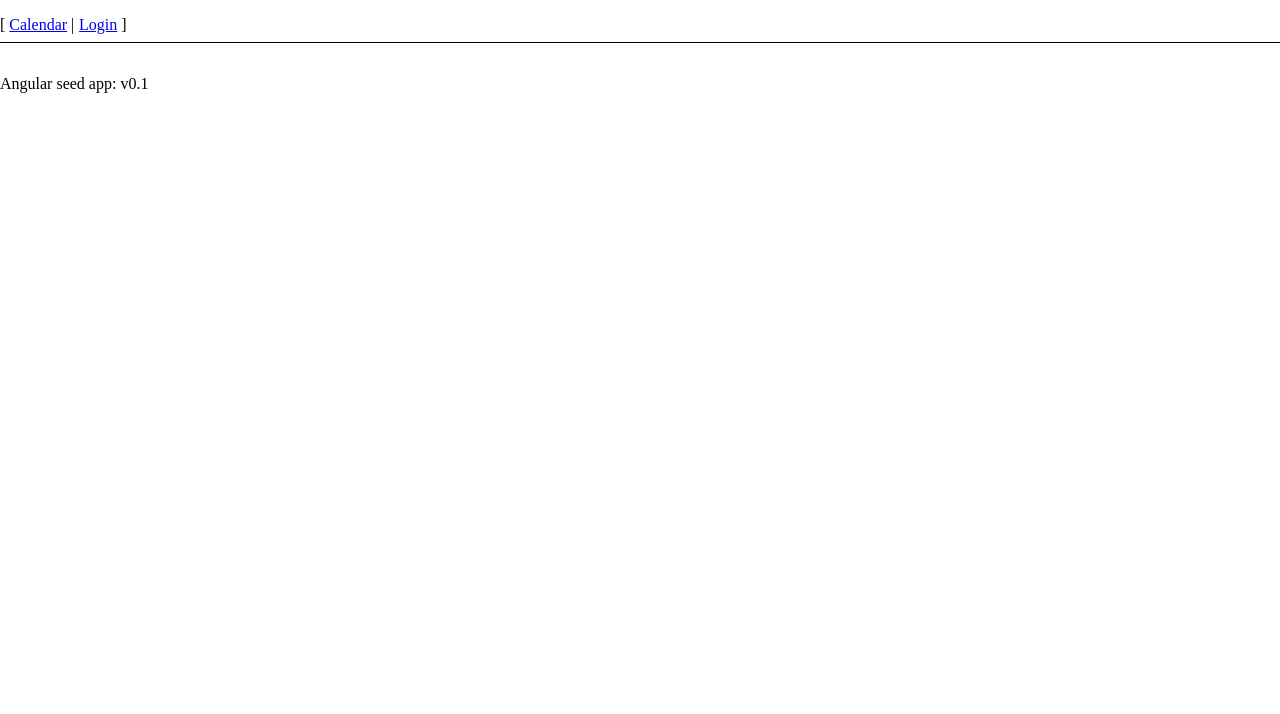
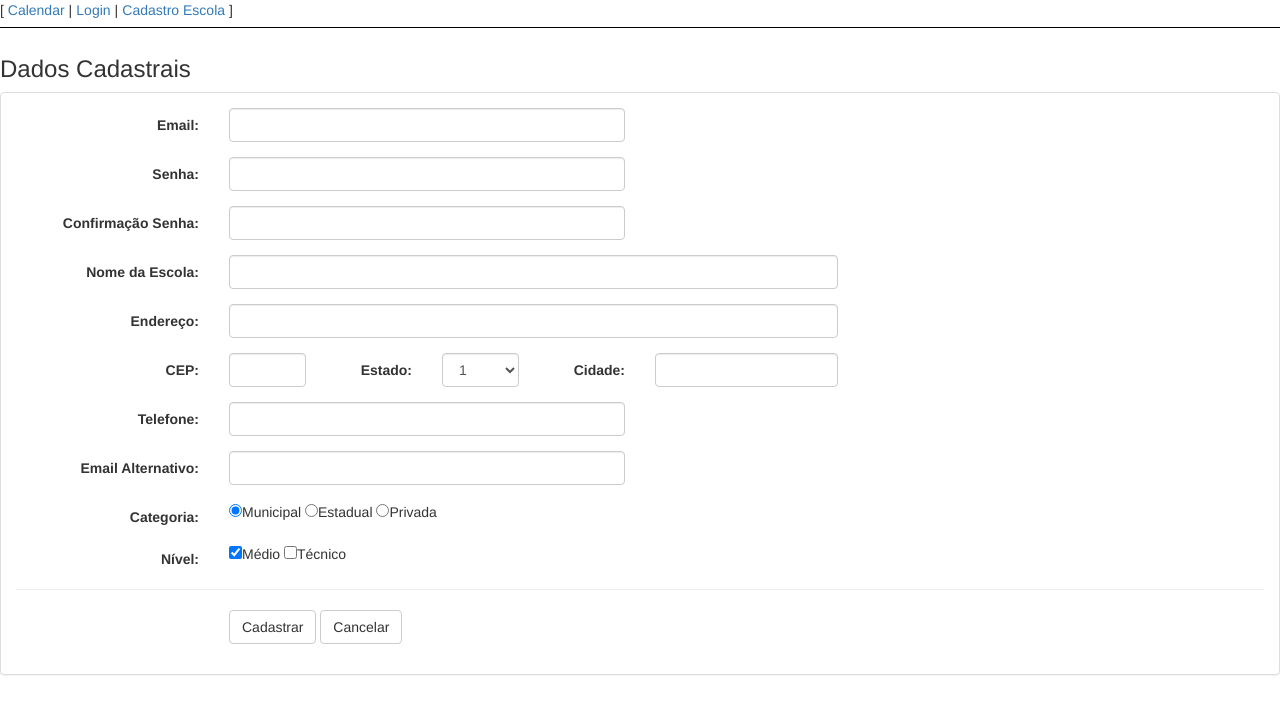
Before and after one commit to jabreuar/morfo, a website: page app/index.html at #!/school in a window 1280 px wide. Drawn offline with nearby package versions, Linux system fonts and the light colour scheme; some packages are replaced by stand-ins of ours; a script that the page names is missing.

Commit message:
added new add school page

```diff
--- a/app/app.js
+++ b/app/app.js
@@ -1,7 +1,7 @@
 'use strict';
 
 // Declare app level module which depends on views, and components
-angular.module('morfo', ['ngRoute','morfo.calendar','morfo.login','morfo.version']).
+angular.module('morfo', ['ngRoute','ui.bootstrap','morfo.calendar','morfo.login','morfo.version', 'morfo.school']).
 config(['$locationProvider', '$routeProvider', function($locationProvider, $routeProvider) {
   $locationProvider.hashPrefix('!');
 
--- a/app/index.html
+++ b/app/index.html
@@ -11,13 +11,15 @@
   <meta name="viewport" content="width=device-width, initial-scale=1">
   <link rel="stylesheet" href="bower_components/html5-boilerplate/dist/css/normalize.css">
   <link rel="stylesheet" href="bower_components/html5-boilerplate/dist/css/main.css">
+  <link rel="stylesheet" href="bower_components/html5-boilerplate/dist/css/main.css">
+  <link rel="stylesheet" href="bower_components/bootstrap/dist/css/bootstrap.min.css">
   <link rel="stylesheet" href="app.css">
-  <script src="bower_components/html5-boilerplate/dist/js/vendor/modernizr-2.8.3.min.js"></script>
 </head>
 <body>
   <ul class="menu">
     <li><a href="#!/calendar">Calendar</a></li>
     <li><a href="#!/login">Login</a></li>
+    <li><a href="#!/school">Cadastro Escola</a></li>
   </ul>
 
   <!--[if lt IE 7]>
@@ -26,16 +28,16 @@
 
   <div ng-view></div>
 
-  <div>Angular seed app: v<span app-version></span></div>
-
   <!-- In production use:
   <script src="//ajax.googleapis.com/ajax/libs/angularjs/x.x.x/angular.min.js"></script>
   -->
   <script src="bower_components/angular/angular.js"></script>
   <script src="bower_components/angular-route/angular-route.js"></script>
+  <script src="bower_components/angular-bootstrap/ui-bootstrap-tpls.min.js"></script>
   <script src="app.js"></script>
   <script src="views/calendar/calendar.js"></script>
   <script src="views/login/login.js"></script>
+  <script src="views/school/school.js"></script>
   <script src="components/version/version.js"></script>
   <script src="components/version/version-directive.js"></script>
   <script src="components/version/interpolate-filter.js"></script>
--- /dev/null
+++ b/app/views/school/school.js
@@ -0,0 +1,14 @@
+'use strict';
+
+angular.module('morfo.school', ['ngRoute'])
+
+.config(['$routeProvider', function($routeProvider) {
+  $routeProvider.when('/school', {
+    templateUrl: 'views/school/schoolView.html',
+    controller: 'schoolctrl'
+  });
+}])
+
+.controller('schoolctrl', [function() {
+
+}]);
--- /dev/null
+++ b/app/views/school/schoolView.html
@@ -0,0 +1,91 @@
+<h3>Dados Cadastrais</h3>
+<div class="panel panel-default">
+  <div class="panel-body">
+    <form class="form-horizontal">
+  <div class="form-group">
+    <label for="email" class="col-sm-2 control-label">Email:</label>
+    <div class="col-md-4">
+      <input type="email" class="form-control" id="email">
+    </div>
+  </div>
+  <div class="form-group">
+    <label for="password" class="col-sm-2 control-label">Senha:</label>
+    <div class="col-md-4">
+      <input type="password" class="form-control" id="password">
+    </div>
+  </div>
+  <div class="form-group">
+    <label for="confirmpassword" class="col-sm-2 control-label">Confirmação Senha:</label>
+    <div class="col-md-4">
+      <input type="password" class="form-control" id="confirmpassword">
+    </div>
+  </div>
+  <div class="form-group">
+    <label for="name" class="col-sm-2 control-label">Nome da Escola:</label>
+    <div class="col-md-6">
+      <input type="text" class="form-control" id="name">
+    </div>
+  </div>
+  <div class="form-group">
+    <label for="address" class="col-sm-2 control-label">Endereço:</label>
+    <div class="col-md-6">
+      <input type="text" class="form-control" id="address">
+    </div>
+  </div>
+  <div class="form-group">
+    <label for="postalcode" class="col-sm-2 control-label">CEP:</label>
+    <div class="col-md-1">
+      <input type="text" class="form-control" id="postalcode">
+    </div>
+    <label for="state" class="col-sm-1 control-label">Estado:</label>
+    <div class="col-md-1">
+      <select class="form-control">
+  <option>1</option>
+  <option>2</option>
+  <option>3</option>
+  <option>4</option>
+  <option>5</option>
+</select>
+    </div>
+    <label for="city" class="col-sm-1 control-label">Cidade:</label>
+    <div class="col-md-2">
+      <input type="text" class="form-control" id="city">
+    </div>
+  </div>
+  <div class="form-group">
+    <label for="phoneNumber" class="col-sm-2 control-label">Telefone:</label>
+    <div class="col-md-4">
+      <input type="text" class="form-control" id="phoneNumber">
+    </div>
+  </div>
+   <div class="form-group">
+     <label for="secondaryEmail" class="col-sm-2 control-label">Email Alternativo:</label>
+    <div class="col-md-4">
+      <input type="text" class="form-control" id="secondaryEmail">
+    </div>
+  </div>
+ <div class="form-group">
+    <label for="optionsRadios1" class="col-sm-2 control-label">Categoria:</label>
+    <div class="col-md-6">
+       <input type="radio" name="optionsRadios" id="optionsRadios1" value="option1" checked>Municipal
+       <input type="radio" name="optionsRadios" id="optionsRadios2" value="option2">Estadual
+        <input type="radio" name="optionsRadios" id="optionsRadios2" value="option2">Privada
+    </div>
+  </div>
+  <div class="form-group">
+    <label for="address" class="col-sm-2 control-label">Nível:</label>
+    <div class="col-md-6">
+       <input type="checkbox" value="" checked>Médio
+       <input type="checkbox" value="">Técnico
+    </div>
+  </div>
+  <hr />
+  <div class="form-group">
+    <div class="col-sm-offset-2 col-sm-10">
+      <button type="button" class="btn btn-default">Cadastrar</button>
+      <button type="button" class="btn btn-default">Cancelar</button>
+    </div>
+  </div>
+</form>
+  </div>
+</div>
--- a/bower.json
+++ b/bower.json
@@ -1,15 +1,17 @@
 {
-  "name": "angular-seed",
+  "name": "morfo",
   "description": "Morfologia UPF",
   "version": "0.0.0",
   "homepage": "https://github.com/jabreuar",
   "license": "MIT",
   "private": true,
   "dependencies": {
+    "bootstrap": "3.3.6",
     "angular": "~1.5.0",
     "angular-route": "~1.5.0",
     "angular-loader": "~1.5.0",
     "angular-mocks": "~1.5.0",
-    "html5-boilerplate": "^5.3.0"
+    "html5-boilerplate": "^5.3.0",
+    "angular-bootstrap": "^2.5.0"
   }
 }
--- a/package.json
+++ b/package.json
@@ -1,5 +1,5 @@
 {
-  "name": "angular-seed",
+  "name": "morfo",
   "private": true,
   "version": "0.0.0",
   "description": "Morfologia APP",
```
Also changed, not shown: app/Views/calendar/calendarView.html (+15 -1 lines), app/views/school/school_test.js (added).
